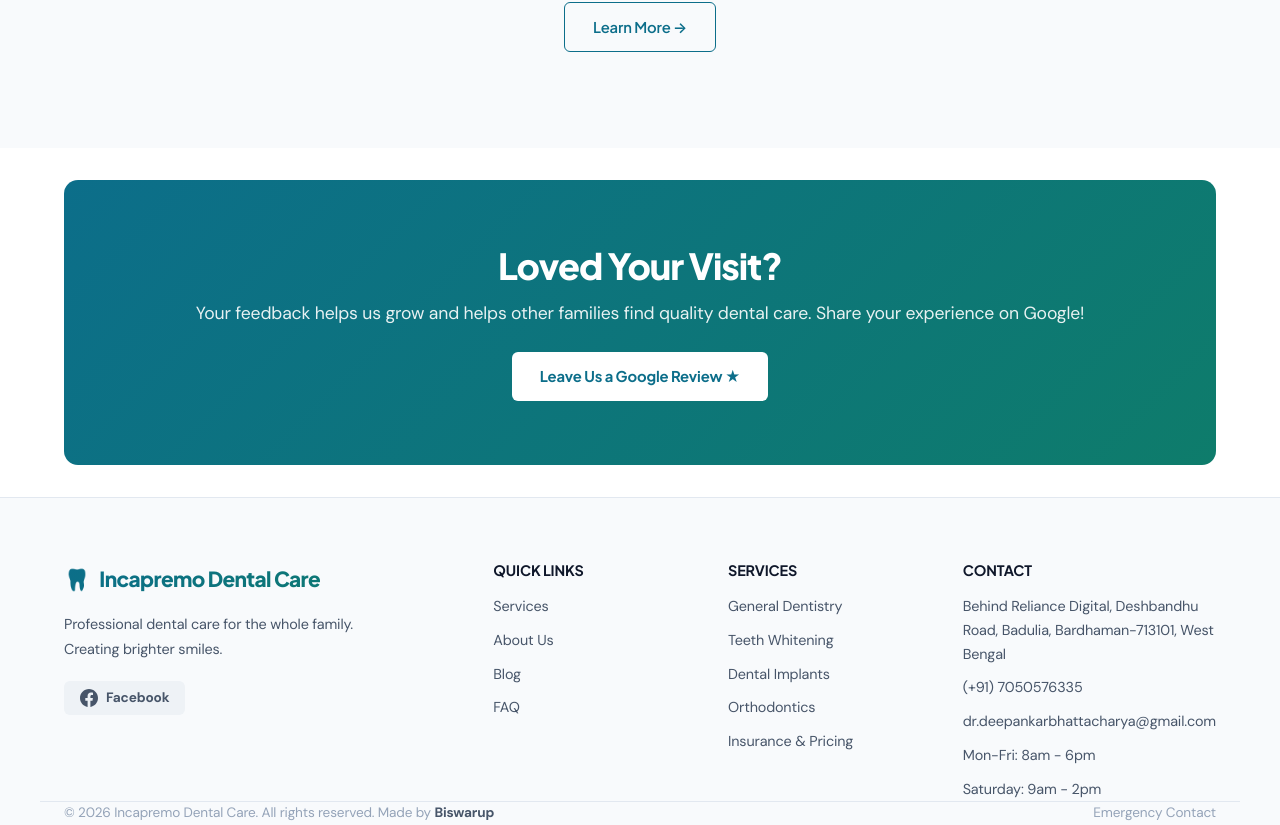
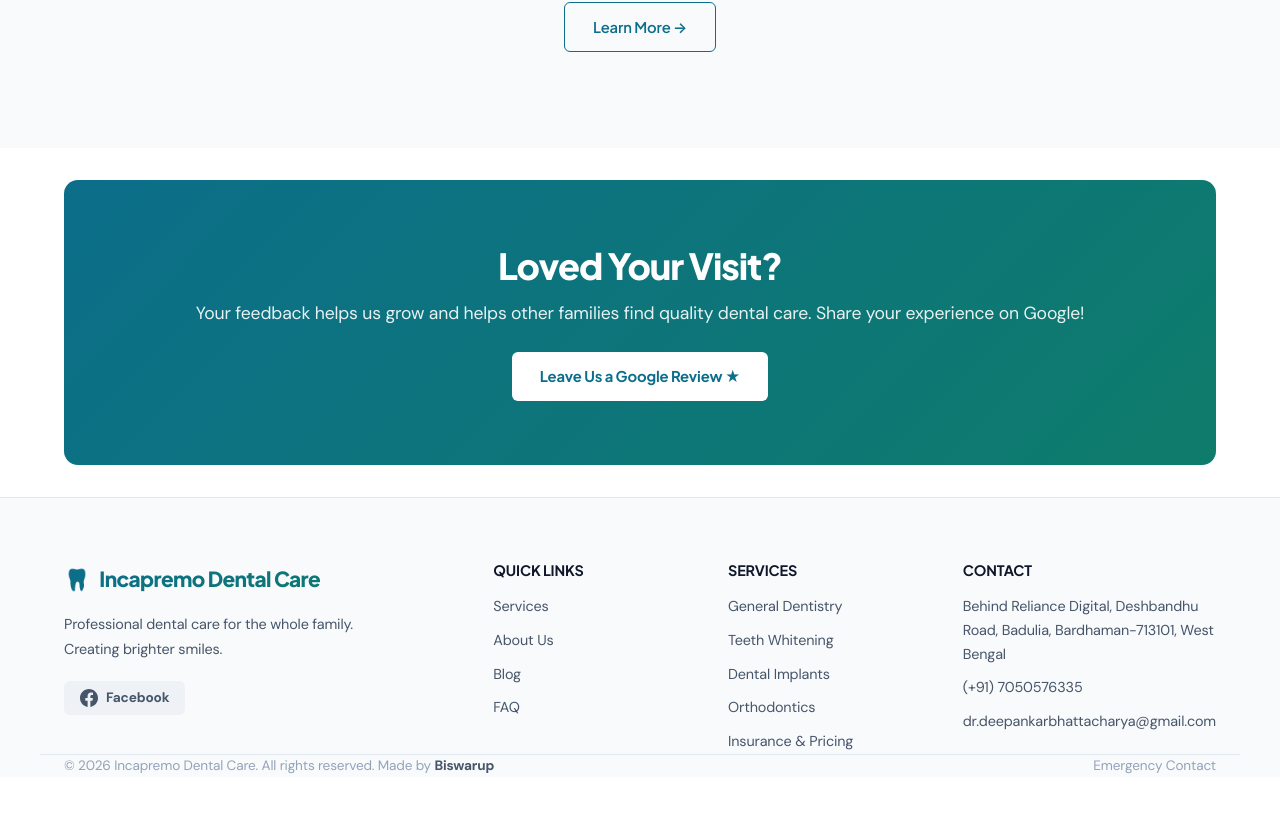
Before and after one commit to biswarup14/DocWebapp, a React (Vite) app: page / in a window 1280 px wide. Shown: the part 1258-2083 px from the top of the page. After the commit the page ends 2035 px from the top, so only its background shows below. Built offline with nearby package versions, Linux system fonts and the light colour scheme; no server answers.

Commit message:
fixed footer

```diff
--- a/src/components/Footer/Footer.jsx
+++ b/src/components/Footer/Footer.jsx
@@ -43,8 +43,6 @@ export default function Footer() {
             <li>Behind Reliance Digital, Deshbandhu Road, Badulia, Bardhaman-713101, West Bengal</li>
             <li><a href="tel:+917050576335">(+91) 7050576335</a></li>
             <li><a href="mailto:dr.deepankarbhattacharya@gmail.com">dr.deepankarbhattacharya@gmail.com</a></li>
-            <li>Mon-Fri: 8am - 6pm</li>
-            <li>Saturday: 9am - 2pm</li>
           </ul>
         </div>
       </div>
```
